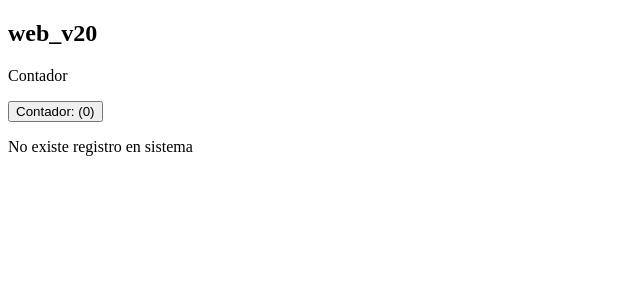
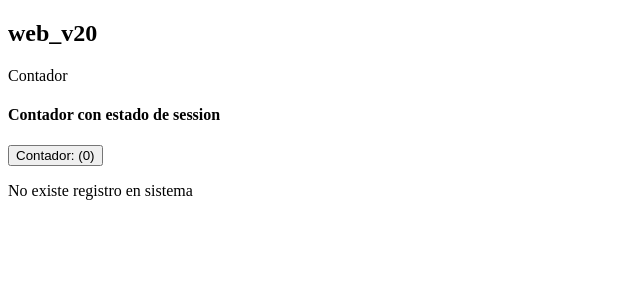
Before and after one commit to Davids-Berz/web_v20, an Angular app: page / in a window 1280 px wide. Shown: the top 300 px of the page, without its empty margins (0-640 px from the left). Built offline with nearby package versions, Linux system fonts and the light colour scheme.

Commit message:
Pasando datos del componente padre al hijo

```diff
--- a/src/app/app.component.html
+++ b/src/app/app.component.html
@@ -1,6 +1,6 @@
 <h2>{{title}}</h2>
 
-<app-counter></app-counter>
+<app-counter [title]="subtitle"></app-counter>
 
 @if (usuarios != undefined && usuarios.length > 0) {
 <table>
--- a/src/app/app.component.ts
+++ b/src/app/app.component.ts
@@ -12,7 +12,7 @@ import {CounterComponent} from "./counter/counter.component";
 })
 export class AppComponent implements OnInit {
   title = 'web_v20';
-
+  subtitle: string = 'Contador con estado de session';
 
   public usuarios : string[] = ['David', 'Dianey', 'Hilda'];
 
--- a/src/app/counter/counter.component.html
+++ b/src/app/counter/counter.component.html
@@ -1,3 +1,3 @@
 <p>Contador</p>
-
+<h4>{{title}}</h4>
 <button (click)="setCounter()">Contador: ({{counter}})</button>
--- a/src/app/counter/counter.component.ts
+++ b/src/app/counter/counter.component.ts
@@ -1,4 +1,4 @@
-import {Component, OnInit} from '@angular/core';
+import {Component, Input, OnInit} from '@angular/core';
 
 @Component({
   selector: 'app-counter',
@@ -8,6 +8,8 @@ import {Component, OnInit} from '@angular/core';
   styleUrl: './counter.component.css'
 })
 export class CounterComponent implements OnInit{
+
+  @Input() title: string = '';
 
   counter: number = 0;
 
```
